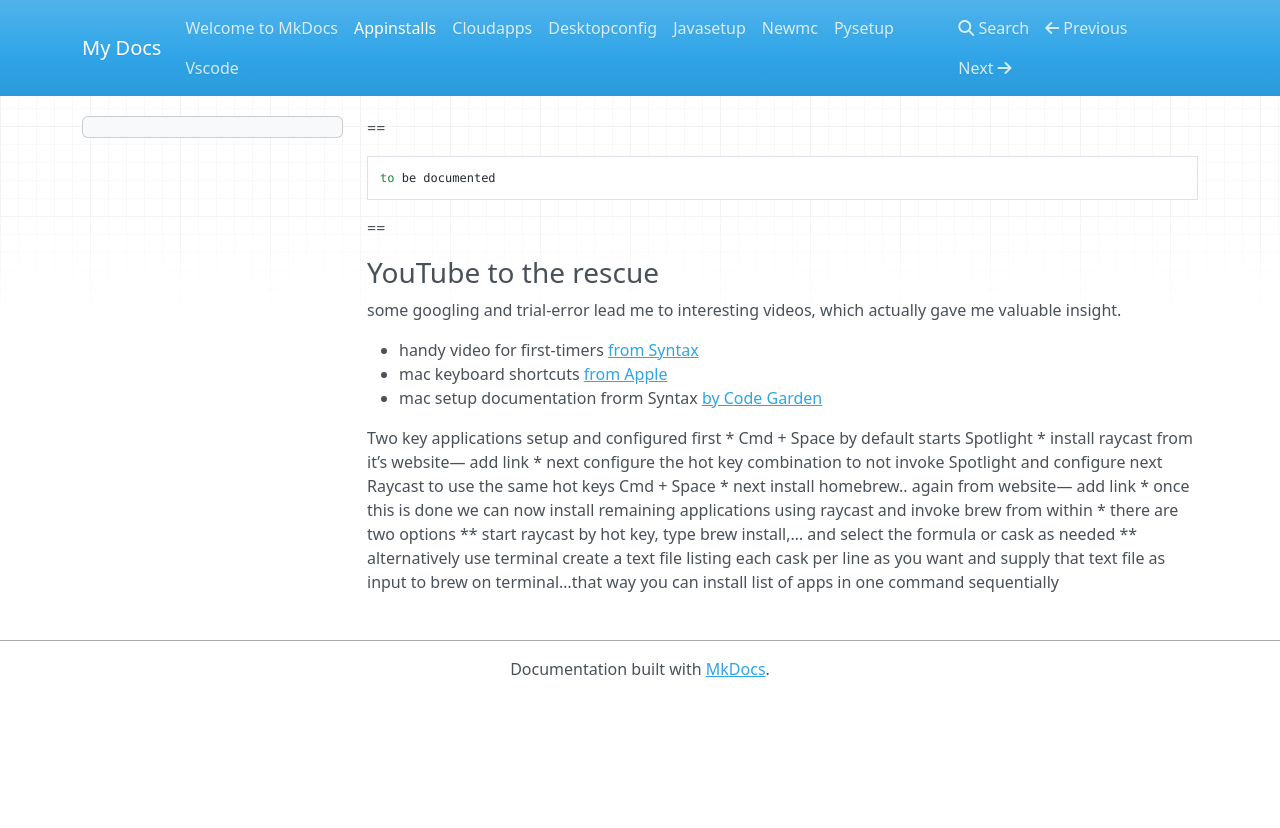
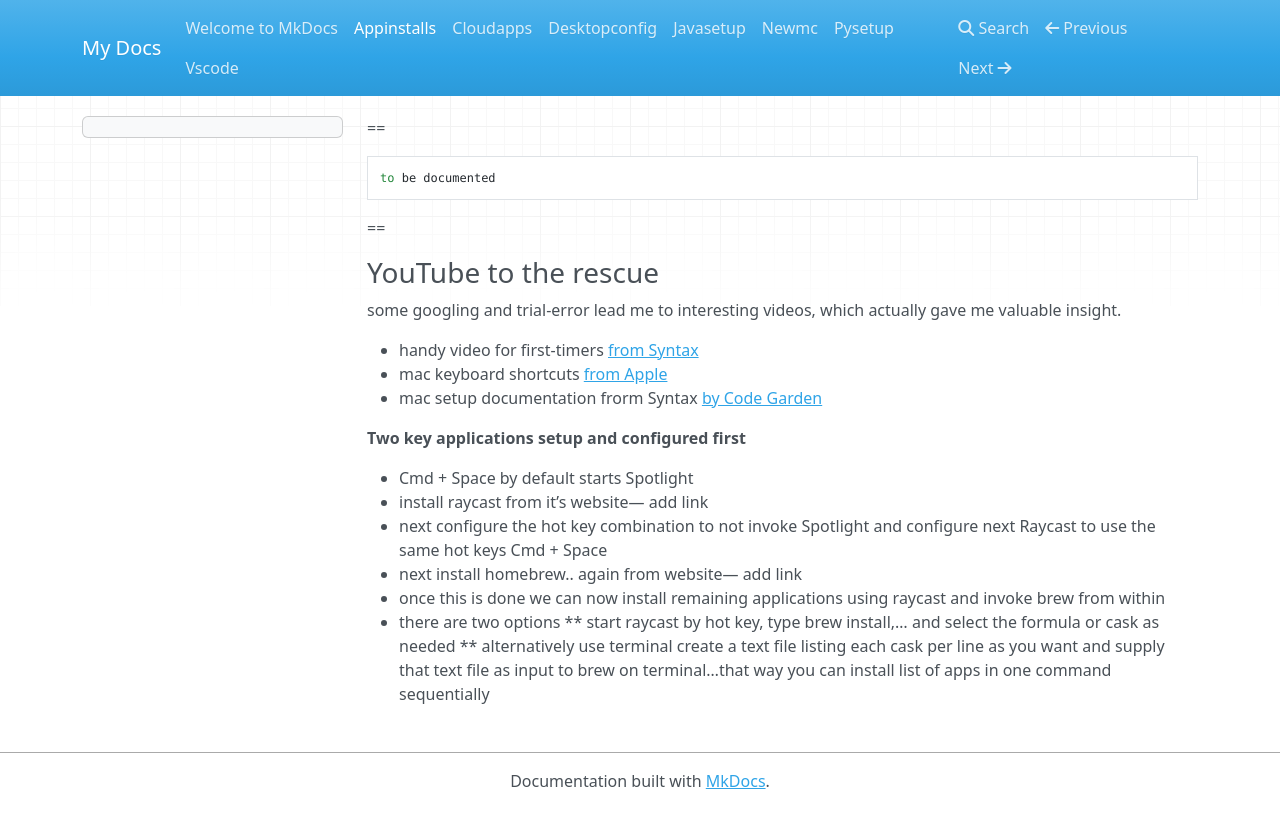
Before and after one commit to amitrajpurkar/tuneinwithmac, an MkDocs documentation site: the page built from docs/appinstalls.md, in a window 1280 px wide. Shown: the top 828 px of the page. Built offline with MkDocs 1.6.1, drawn with Linux system fonts in a browser that asks for light colours; nearby versions of some CDN libraries.

Commit message:
markdown syntax
Correcting syntax

```diff
--- a/docs/appinstalls.md
+++ b/docs/appinstalls.md
@@ -15,7 +15,8 @@ some googling and trial-error lead me to interesting videos, which actually gave
  * mac setup documentation frorm Syntax [by Code Garden](https://github.com/CodingGarden/mac-setup)
 
 
-Two key applications setup and configured first
+**Two key applications setup and configured first**
+
 * Cmd + Space by default starts Spotlight
 * install raycast from it’s website— add link
 * next configure the hot key combination to not invoke Spotlight and configure next Raycast to use the same hot keys Cmd + Space
```
